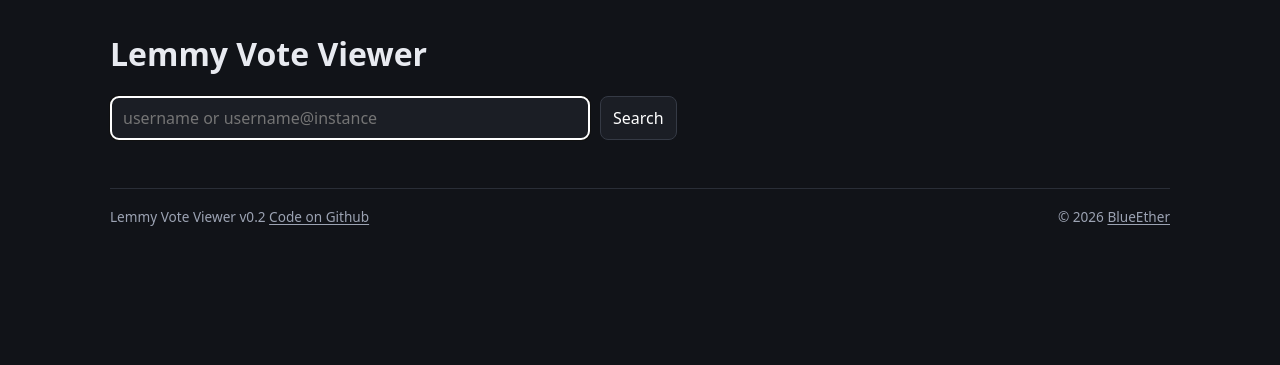
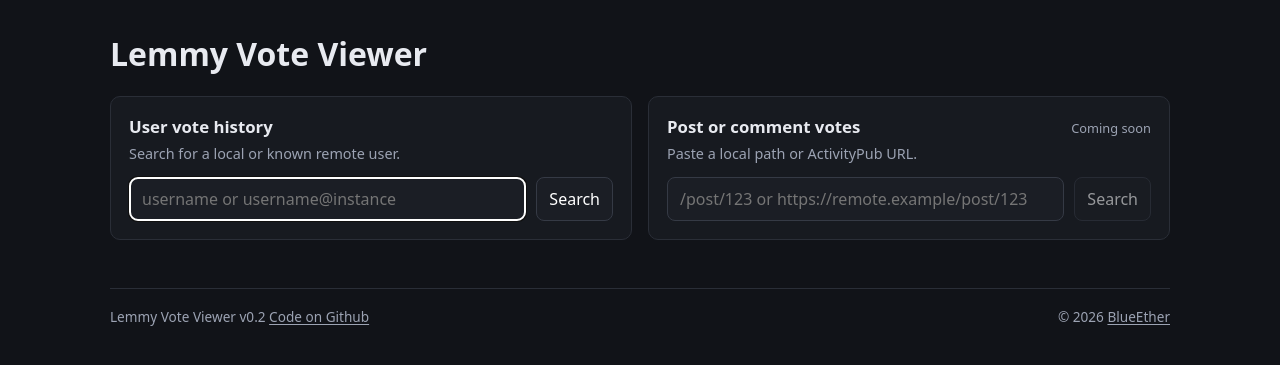
Before and after one commit to BlueEther/lemmy-vote-viewer, a Flask app: page / in a window 1280 px wide. Shown: the top 365 px of the page. Run offline with Flask 3, Linux system fonts and the light colour scheme; some libraries are stand-ins or nearby versions.

Commit message:
UI changes for post search

```diff
--- a/static/style.css
+++ b/static/style.css
@@ -24,16 +24,59 @@ a { color: inherit; }
 
 header h1 { margin-top: 0; }
 
+.search-options {
+  display: grid;
+  grid-template-columns: repeat(2, minmax(0, 1fr));
+  gap: 16px;
+  margin: 18px 0 26px;
+}
+
+.search-panel {
+  min-width: 0;
+  padding: 18px;
+  border: 1px solid #2a2e37;
+  border-radius: 10px;
+  background: #171a20;
+}
+
+.search-panel-heading {
+  display: flex;
+  flex-wrap: wrap;
+  justify-content: space-between;
+  gap: 8px 16px;
+  align-items: baseline;
+}
+
+.search-panel h2 {
+  margin: 0;
+  font-size: 1.05rem;
+}
+
+.search-panel p {
+  margin: 6px 0 0;
+  color: #9ca3b3;
+  font-size: .9rem;
+}
+
+.coming-soon {
+  color: #9ca3b3;
+  font-size: .8rem;
+}
+
 .search {
   display: flex;
   gap: 10px;
-  margin: 18px 0 26px;
+  margin-top: 14px;
 }
 
 .search input {
   flex: 1;
-  max-width: 480px;
   min-width: 0;
+}
+
+.search-preview button:disabled {
+  cursor: not-allowed;
+  opacity: .55;
 }
 
 input,
@@ -289,6 +332,8 @@ blockquote {
 @media (max-width: 700px) {
   .wrap { padding: 20px 14px 60px; }
 
+  .search-options { grid-template-columns: 1fr; }
+
   .summary {
     align-items: flex-start;
     flex-direction: column;
--- a/templates/index.html
+++ b/templates/index.html
@@ -12,10 +12,28 @@
 <main class="wrap">
   <header>
     <h1>Lemmy Vote Viewer</h1>
-    <form method="get" action="{{ app_prefix }}/" class="search">
-      <input name="user" value="{{ username }}" placeholder="username or username@instance" maxlength="512" autocomplete="off" autofocus>
-      <button type="submit">Search</button>
-    </form>
+    <div class="search-options">
+      <section class="search-panel">
+        <h2>User vote history</h2>
+        <p>Search for a local or known remote user.</p>
+        <form method="get" action="{{ app_prefix }}/" class="search">
+          <input name="user" value="{{ username }}" aria-label="Username" placeholder="username or username@instance" maxlength="512" autocomplete="off" autofocus>
+          <button type="submit">Search</button>
+        </form>
+      </section>
+
+      <section class="search-panel">
+        <div class="search-panel-heading">
+          <h2>Post or comment votes</h2>
+          <span class="coming-soon">Coming soon</span>
+        </div>
+        <p>Paste a local path or ActivityPub URL.</p>
+        <div class="search search-preview">
+          <input type="text" aria-label="Post or comment path or URL" placeholder="/post/123 or https://remote.example/post/123" maxlength="2048" autocomplete="off" spellcheck="false">
+          <button type="button" disabled>Search</button>
+        </div>
+      </section>
+    </div>
   </header>
 
   {% if username and not user %}
```
